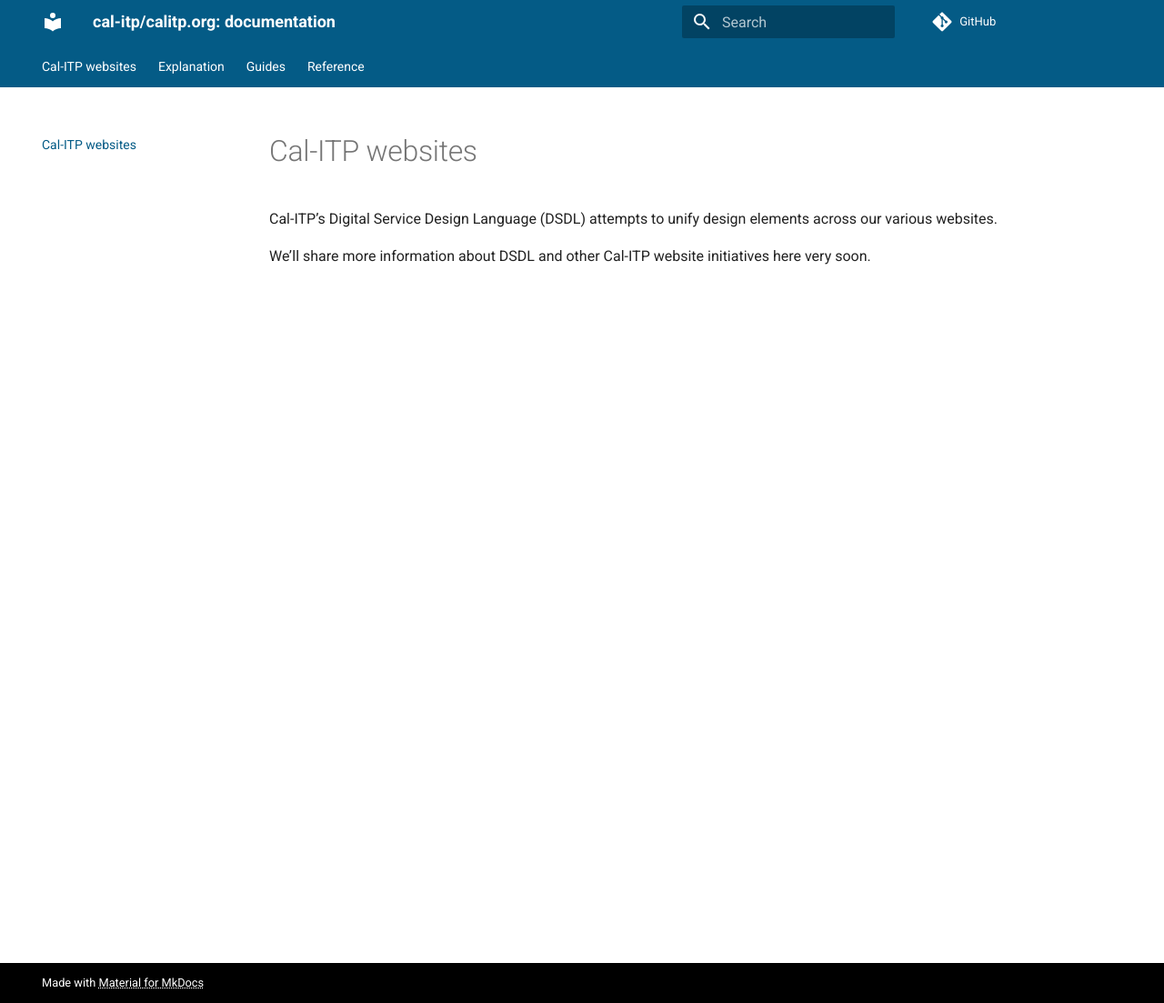
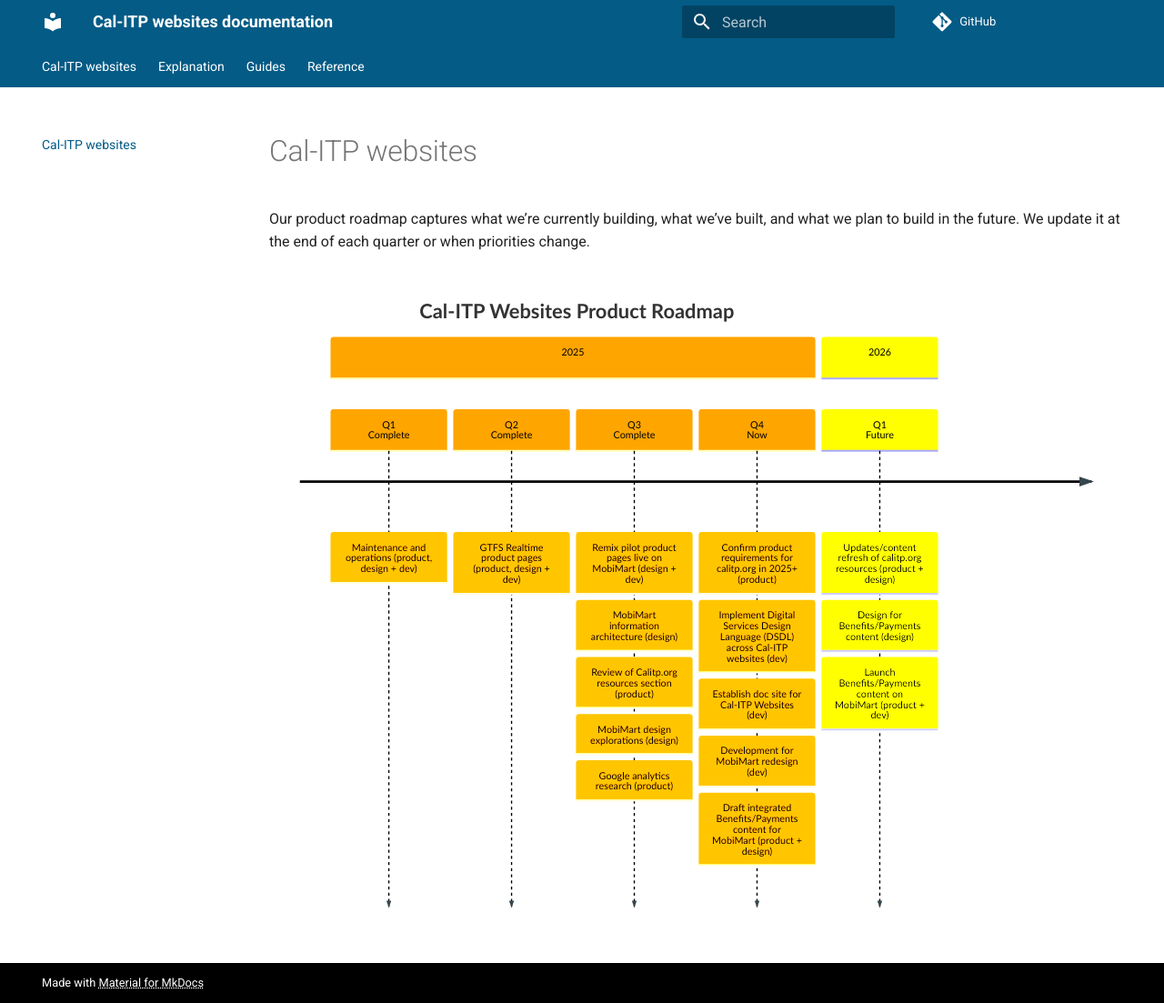
Before and after one commit to cal-itp/calitp.org, an MkDocs documentation site: the page built from docs/index.md, in a window 1280 px wide and 1103 px high. Shown: the whole window at 91% size. Built offline with MkDocs 1.6.1 and Material for MkDocs 9.7.7, drawn with Linux system fonts in a browser that asks for light colours; comment, search, counter and statistics services are not loaded.

Commit message:
docs: add project roadmap chart

````diff
--- a/docs/index.md
+++ b/docs/index.md
@@ -1,5 +1,54 @@
 # Cal-ITP websites
 
-Cal-ITP's Digital Service Design Language (DSDL) attempts to unify design elements across our various websites.
+Our product roadmap captures what we’re currently building, what we’ve built, and what we plan to build in the future. We update it at the end of each quarter or when priorities change.
 
-We'll share more information about DSDL and other Cal-ITP website initiatives here very soon.
+```mermaid
+    timeline
+    title Cal-ITP Websites Product Roadmap
+
+    %% Websites Epics (2025)
+    section 2025
+
+    Q1<br>Complete
+    : Maintenance and operations (product, design + dev)
+
+    Q2<br>Complete
+    : GTFS Realtime product pages (product, design + dev)
+
+    Q3<br>Complete
+    : Remix pilot product pages live on MobiMart (design + dev)
+    : MobiMart information architecture (design)
+    : Review of Calitp.org resources section (product)
+    : MobiMart design explorations (design)
+    : Google analytics research (product)
+
+
+    Q4<br>Now
+    : Confirm product requirements for calitp.org in 2025+ (product)
+    : Implement Digital Services Design Language (DSDL) across Cal-ITP websites (dev)
+    : Establish doc site for Cal-ITP Websites (dev)
+    : Development for MobiMart redesign (dev)
+    : Draft integrated Benefits/Payments content for MobiMart (product + design)
+
+    section 2026
+
+    Q1<br>Future
+    : Updates/content refresh of calitp.org resources (product + design)
+    : Design for Benefits/Payments content (design)
+    : Launch Benefits/Payments content on MobiMart (product + dev)
+    %%{
+        init: {
+            'logLevel': 'debug',
+            'theme': 'default' ,
+            'themeVariables': {
+                'cScale0': '#ffa500', 'cScaleLabel0': '#000000',
+                'cScale1': '#ffff00', 'cScaleLabel1': '#000000',
+                'cScale2': '#ffff00', 'cScaleLabel2': '#000000',
+                'cScale3': '#008000', 'cScaleLabel3': '#ffffff',
+                'cScale4': '#0000ff', 'cScaleLabel4': '#ffffff',
+                'cScale5': '#4b0082', 'cScaleLabel5': '#ffffff',
+                'cScale6': '#000000', 'cScaleLabel6': '#ffffff'
+            }
+        }
+    }%%
+```
--- a/mkdocs.yml
+++ b/mkdocs.yml
@@ -1,4 +1,4 @@
-site_name: "cal-itp/calitp.org: documentation"
+site_name: "Cal-ITP websites documentation"
 repo_url: https://github.com/cal-itp/calitp.org
 edit_uri: edit/dev/docs
 site_url: https://docs.calitp.org/calitp.org
````
